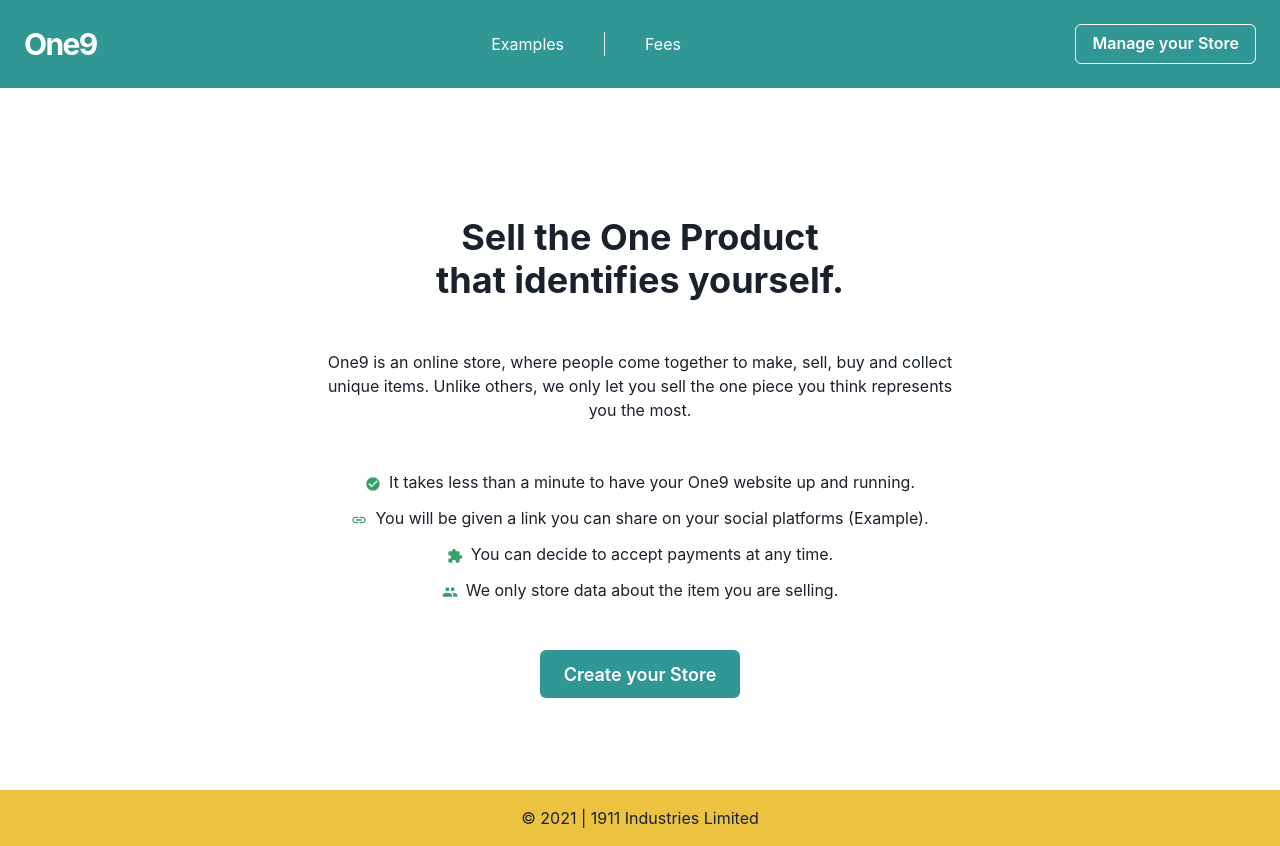
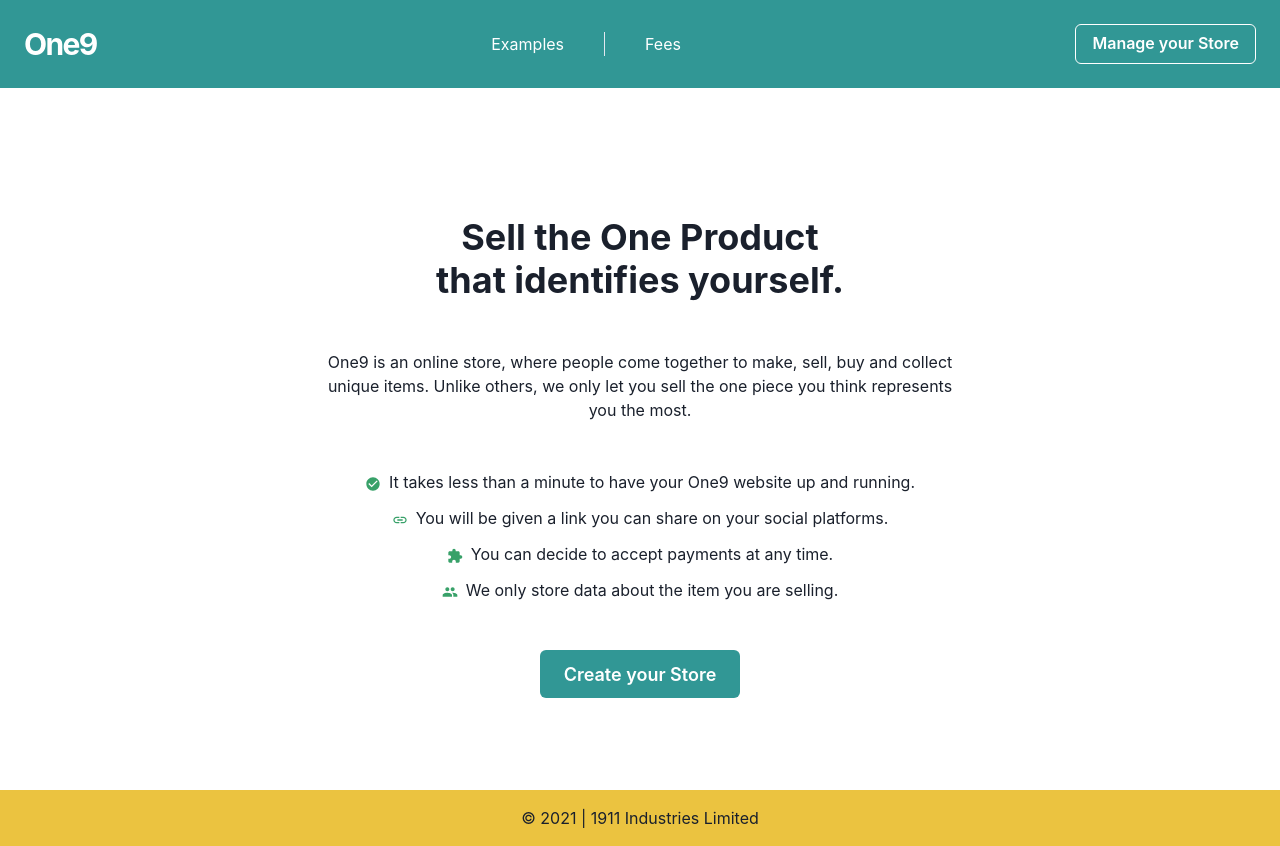
Before and after one commit to NicolaGenesin/oneitem, a Next.js app: page / in a window 1280 px wide. Built offline with nearby package versions, Linux system fonts and the light colour scheme; no server answers.

Commit message:
Fix copy

```diff
--- a/pages/index.jsx
+++ b/pages/index.jsx
@@ -49,7 +49,7 @@ function Main() {
               </ListItem>
               <ListItem>
                 <ListIcon as={MdLink} color="green.500" />
-                You will be given a link you can share on your social platforms (Example).
+                You will be given a link you can share on your social platforms.
               </ListItem>
               <ListItem>
                 <ListIcon as={MdExtension} color="green.500" />
```
